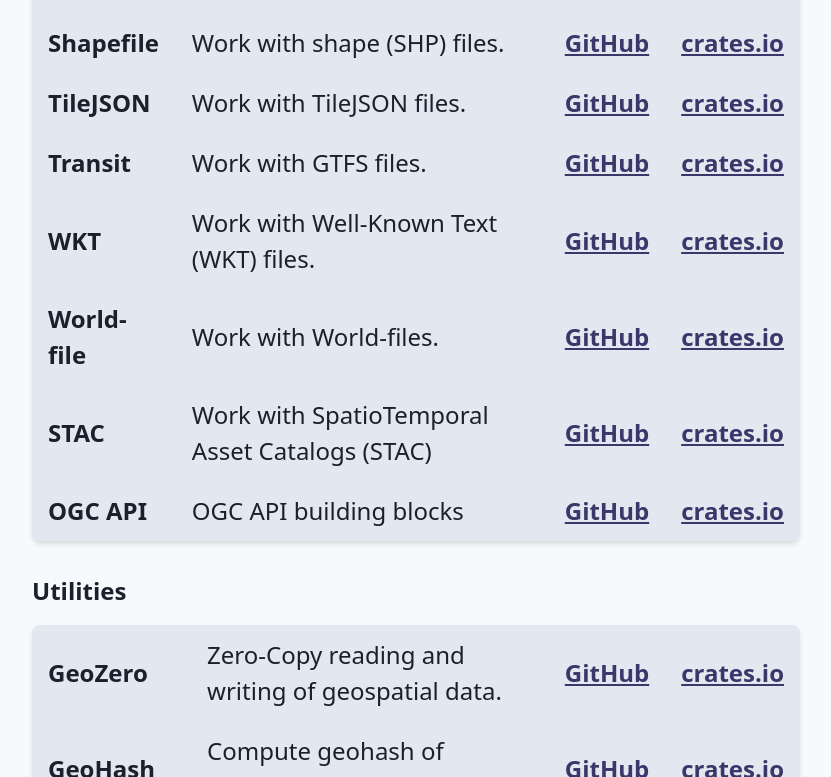
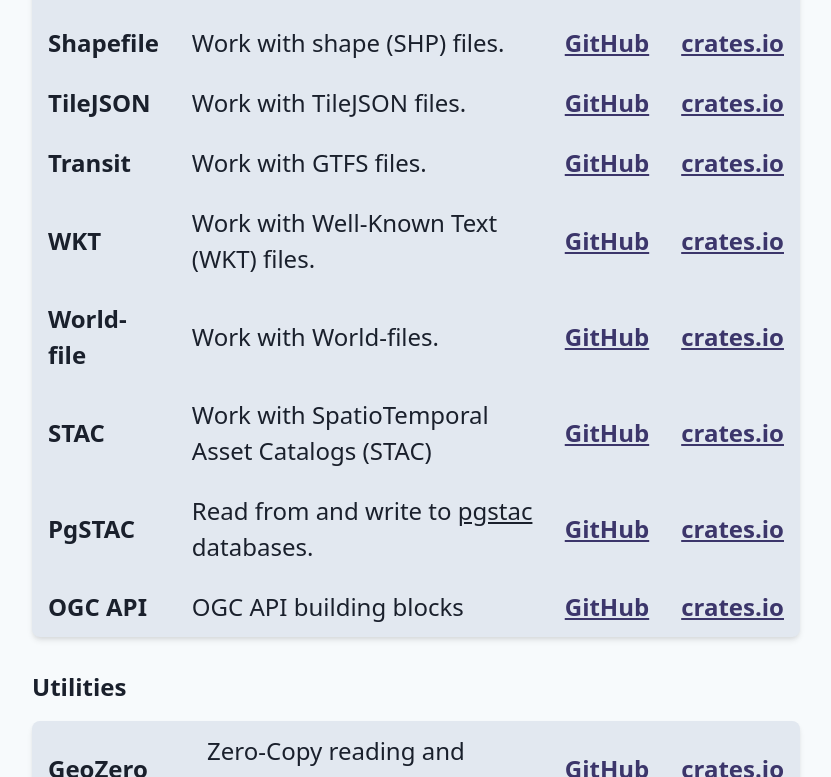
Before and after one commit to georust/georust.org, a plain HTML site: page docs/index.html in a window 1280 px wide. Shown: the part 2015-2792 px from the top of the page, without its empty margins (224-1055 px from the left). Drawn offline with Linux system fonts and the light colour scheme.

Commit message:
feat: add pgstac

```diff
--- a/docs/index.html
+++ b/docs/index.html
@@ -12,14 +12,17 @@
       font-weight: bold;
       font-size: 200%;
     }
+
     h2 {
       font-weight: bold;
       font-size: 125%;
     }
+
     body {
       color: #1a202c;
       font-size: 150%;
     }
+
     a {
       text-decoration: underline;
     }
@@ -84,7 +87,7 @@
               <td class="px-4 py-3 text-indigo-900"><a href="https://github.com/georust/geos">GitHub</a></td>
               <td class="px-4 py-3 text-indigo-900"><a href="https://crates.io/crates/geos">crates.io</a></td>
             </tr>
-            <tr">
+            <tr>
               <td class="px-4 py-3">PROJ</td>
               <td class="px-4 py-3 font-normal">Bindings for the PROJ library for coordinate transformation and
                 projections.</td>
@@ -183,7 +186,15 @@
               <td class="px-4 py-3">STAC</td>
               <td class="px-4 py-3 font-normal">Work with SpatioTemporal Asset Catalogs (STAC)</td>
               <td class="px-4 py-3 text-indigo-900"><a href="https://github.com/gadomski/stac-rs">GitHub</a></td>
-              <td class="px-4 py-3 text-indigo-900"><a href="https://github.com/gadomski/stac-rs">crates.io</a></td>
+              <td class="px-4 py-3 text-indigo-900"><a href="https://crates.io/crates/stac">crates.io</a></td>
+            </tr>
+            <tr>
+              <td class="px-4 py-3">PgSTAC</td>
+              <td class="px-4 py-3 font-normal">Read from and write to <a
+                  href="https://github.com/stac-utils/pgstac">pgstac</a>
+                databases.</td>
+              <td class="px-4 py-3 text-indigo-900"><a href="https://github.com/gadomski/pgstac-rs">GitHub</a></td>
+              <td class="px-4 py-3 text-indigo-900"><a href="https://crates.io/crates/pgstac">crates.io</a></td>
             </tr>
             <tr>
               <td class="px-4 py-3">OGC API</td>
```
Lines whose indentation alone changed are shown as unchanged.
